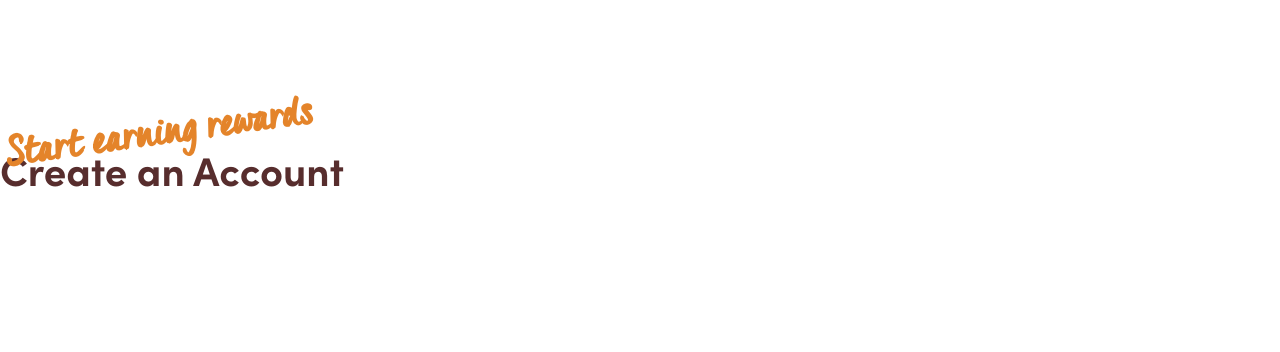
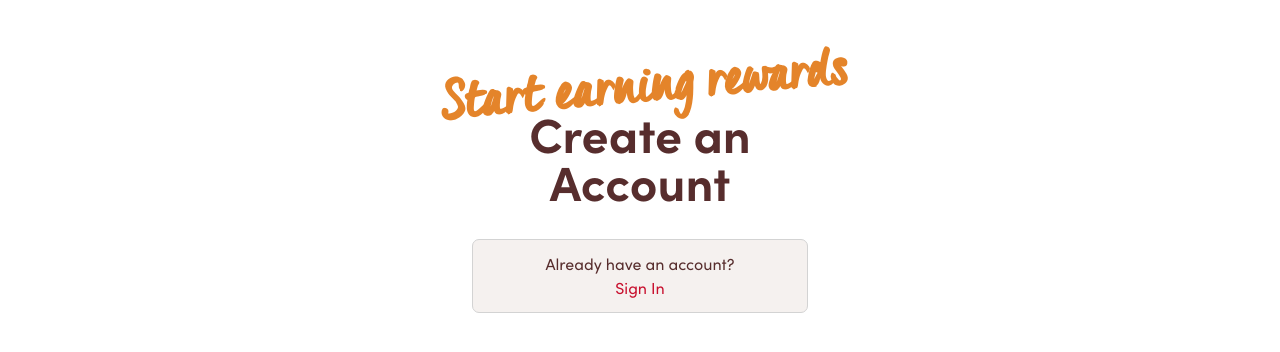
Before and after one commit to lilygdu/TH-starter, a plain HTML site: page index.html in a window 1280 px wide. Shown: the part 110-462 px from the top of the page. Drawn offline with Linux system fonts and the light colour scheme.

Commit message:
main text

```diff
--- a/index.html
+++ b/index.html
@@ -12,6 +12,7 @@
     ></script>
     <title>Tim Hortons - Sign Up</title>
   </head>
+  <body>
     <header>
       <nav id="left-nav">
         <ul>
@@ -41,10 +42,13 @@
       </div>
     </div>
 
-  <body>
     <main>
       <h1>Start earning rewards</h1>
       <h2>Create an Account</h2>
+      <div id="existing-account">
+        <div>Already have an account?</div>
+        <a href="#">Sign In</a>
+      </div>
     </main>
   </body>
 </html>
--- a/style.css
+++ b/style.css
@@ -7,19 +7,31 @@ body {
   color: #572d2d;
   padding: 0;
   margin: 0;
+  font-family: sofia_pro;
+}
+
+main {
+  max-width: 400px;
+  margin: 0 auto;
 }
 
 h1 {
   font-family: greasepencil;
   color: #e4842a;
-  transform: rotate(-8deg);
-  font-size: 40px;
+  transform: rotate(-5deg);
+  font-size: 3.3rem;
+  text-align: center;
+  margin-bottom: 0;
+  white-space: nowrap;
 }
 
 h2 {
-  font-family: sofia_pro;
   color: #572d2d;
-  font-size: 40px;
+  font-size: 3rem;
+  text-align: center;
+  margin-top: -1.9rem;
+  line-height: 1;
+  margin-bottom: 0.8rem;
 }
 
 #logo {
@@ -40,7 +52,6 @@ header {
 #left-nav ul {
   list-style: none;
   display: flex;
-  font-family: "sofia_pro";
   padding: 0;
   margin: 0;
   gap: 1.5rem;
@@ -60,7 +71,6 @@ header {
 #left-nav a {
   text-decoration: none;
   color: white;
-  font-family: "sofia_pro";
   font-size: 1.125rem;
 }
 
@@ -114,7 +124,6 @@ header {
   color: white;
   justify-content: space-between;
   align-items: center;
-  font-family: "sofia_pro";
   display: flex;
   padding-left: 3.5rem;
   padding-right: 2rem;
@@ -127,5 +136,21 @@ header {
   margin-left: 1rem;
 }
 
-#language-region {
+#existing-account {
+  background-color: #f5f1ef;
+  text-align: center;
+  border: 1px solid lightgray;
+  border-radius: 7px;
+  padding: 0.75rem;
+  margin: 2rem;
 }
+
+#existing-account a {
+  text-decoration: none;
+  color: #c8102e;
+  transition: color 0.2s;
+}
+
+#existing-account a:hover {
+  color: rgba(174, 11, 38, 1);
+}
```
Lines whose indentation alone changed are shown as unchanged.
